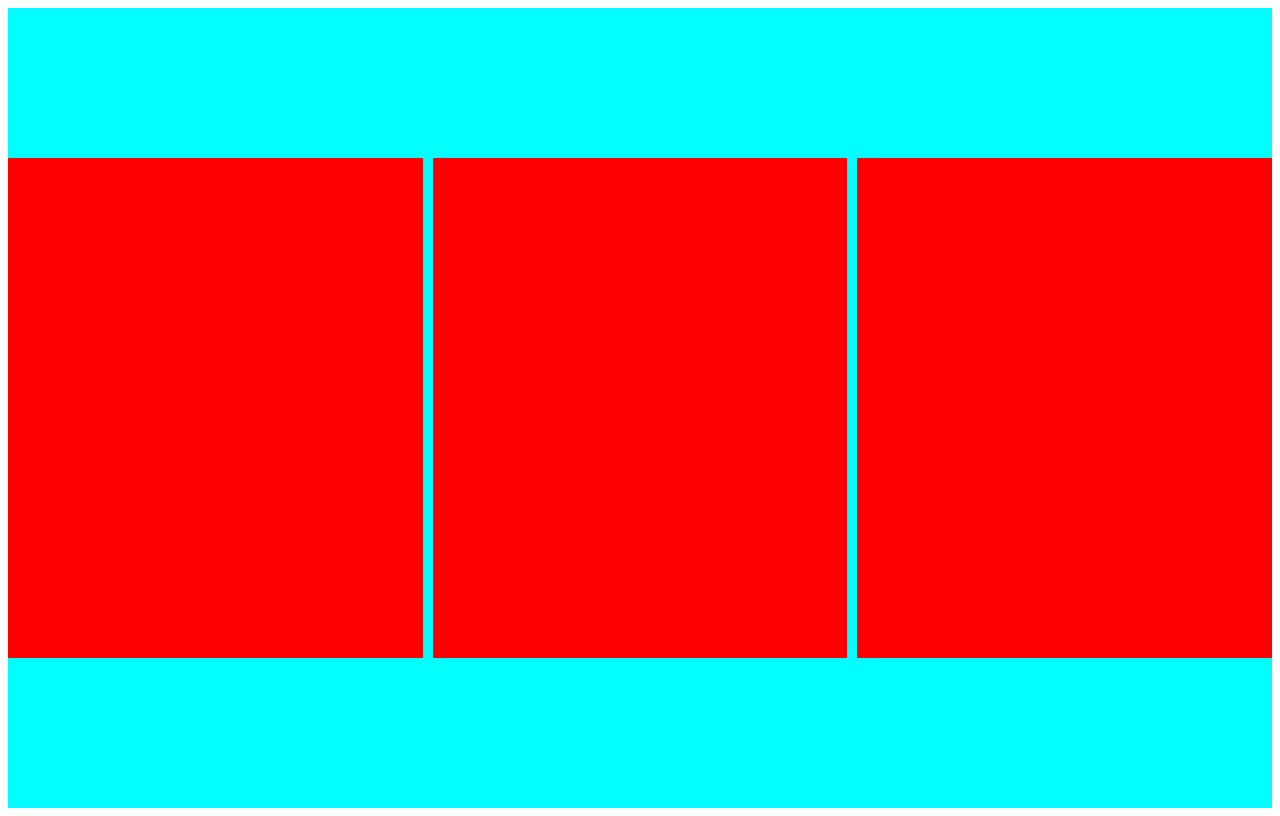
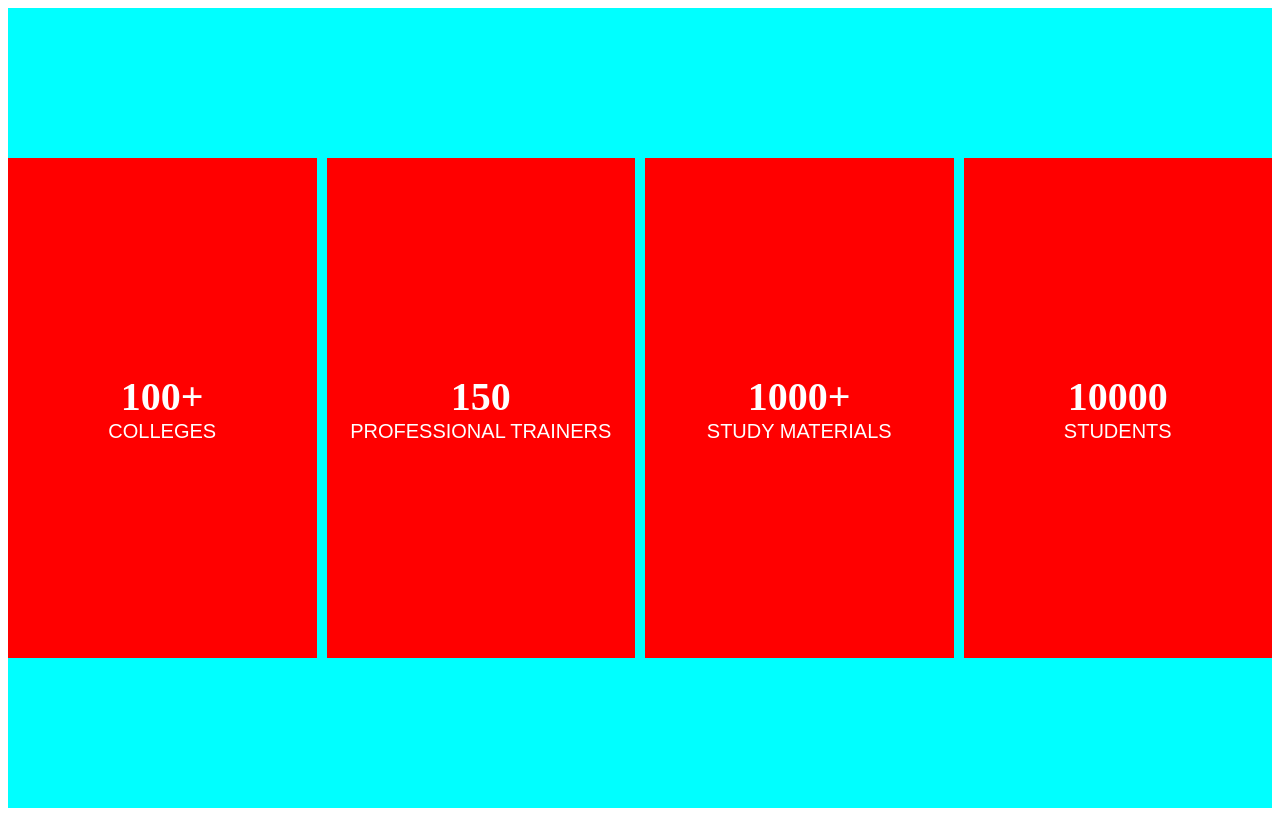
Before and after one commit to sairam2381/new-repo, a React (Vite) app: page / in a window 1280 px wide. Built offline with nearby package versions, Linux system fonts and the light colour scheme.

Commit message:
The flex changes in the file

```diff
--- a/src/boxes/boxes.css
+++ b/src/boxes/boxes.css
@@ -1,4 +1,8 @@
 .child {
+  display: flex;
+  flex-direction: column;
+  justify-content: center;
+  align-items: center;
   width: 500px;
   height: 500px;
   background-color: red;
@@ -34,3 +38,15 @@
     flex-direction: column;
   }
 }
+.value {
+  font-size: 40px;
+  font-weight: 700;
+  color: white;
+}
+.detail {
+  font-size: 20px;
+  font-family: "Work Sans", sans-serif;
+  font-weight: 500;
+  color: white;
+  text-transform: uppercase;
+}
--- a/src/boxes/boxes.jsx
+++ b/src/boxes/boxes.jsx
@@ -3,9 +3,21 @@ import "./boxes.css";
 const BoxComponent = () => {
   return (
     <div className="parent">
-      <div className="child"></div>
-      <div className="child"></div>
-      <div className="child"></div>
+      <div className="child">
+        <div className="value">100+</div> <div className="detail">Colleges</div>
+      </div>
+      <div className="child">
+        <div className="value">150</div>{" "}
+        <div className="detail">professional trainers </div>
+      </div>
+      <div className="child">
+        <div className="value">1000+</div>{" "}
+        <div className="detail">study materials</div>
+      </div>
+      <div className="child">
+        <div className="value">10000</div>{" "}
+        <div className="detail">students</div>
+      </div>
     </div>
   );
 };
```
